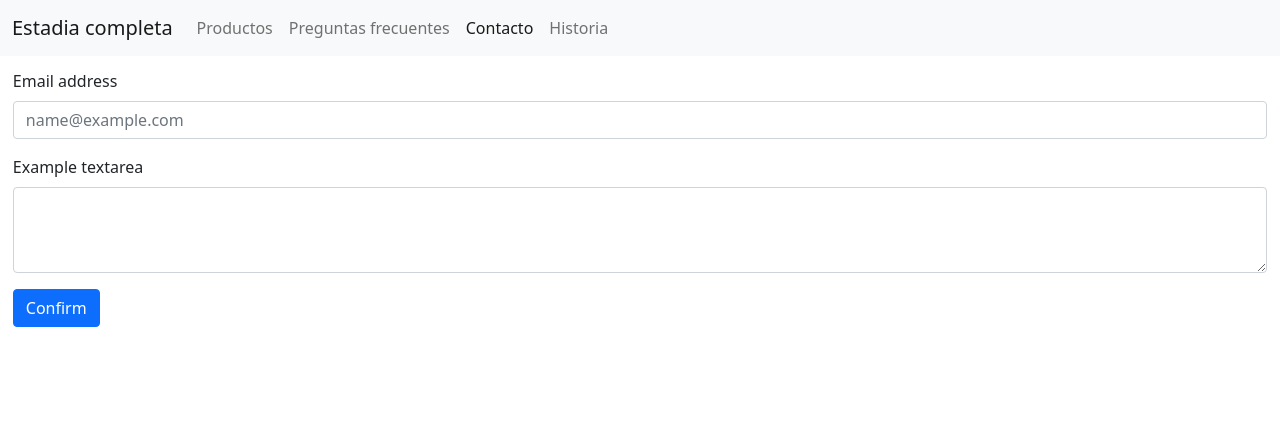
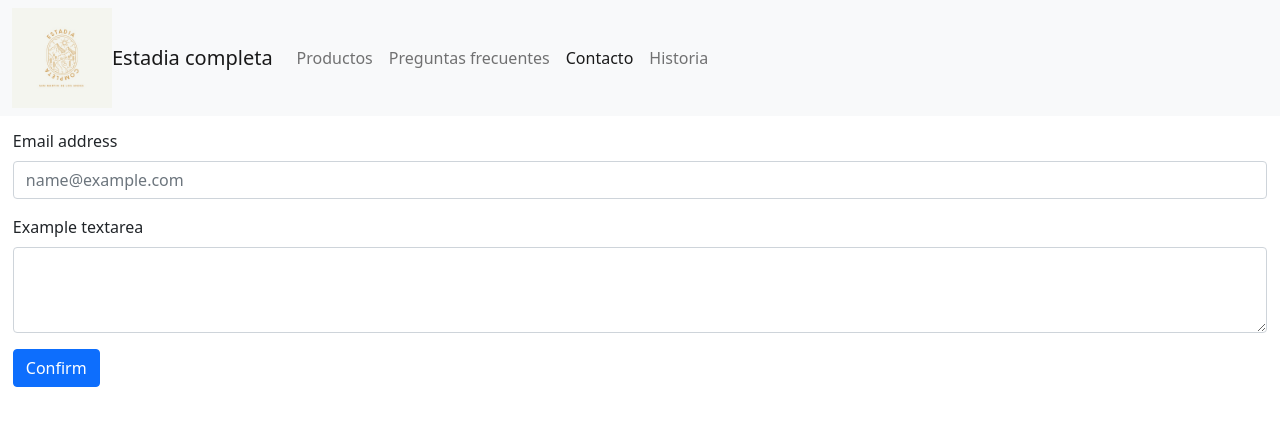
Before and after one commit to FedeLpn/turismoCoder, a plain HTML site: page contactoBootstrap.html in a window 1280 px wide. Drawn offline with nearby package versions, Linux system fonts and the light colour scheme.

Commit message:
Logo agregado

```diff
--- a/contactoBootstrap.html
+++ b/contactoBootstrap.html
@@ -17,6 +17,7 @@
 <body>
     <nav class="navbar navbar-expand-lg navbar-light bg-light">
         <div class="container-fluid">
+            <img src="../Logo2.jpeg" alt="Logo" class="logo">
             <a class="navbar-brand" href="../turismoCoder/Index/indexBootstrap.html">Estadia completa</a>
             <button class="navbar-toggler" type="button" data-bs-toggle="collapse" data-bs-target="#navbarNav"
                 aria-controls="navbarNav" aria-expanded="false" aria-label="Toggle navigation">
--- a/styleBootstrap.css
+++ b/styleBootstrap.css
@@ -21,3 +21,8 @@
 .accordion-item {
   padding: 1%;
 }
+
+.logo {
+  max-width: 100px;
+  max-height: 100px;
+}
```
Also changed, not shown: Index/indexBootstrap.html (+1 -0 lines), consultasFrecuentesBootstrap.html (+1 -0 lines), historiaBoostrap.html (+1 -0 lines), productosBootstrap.html (+1 -0 lines).
